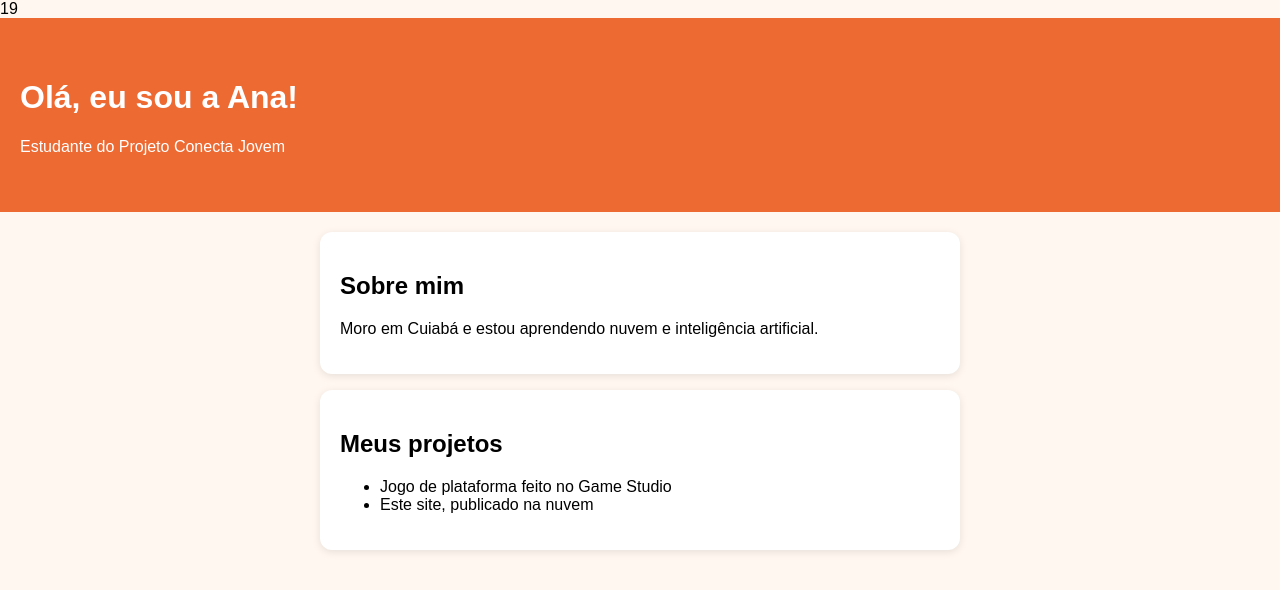
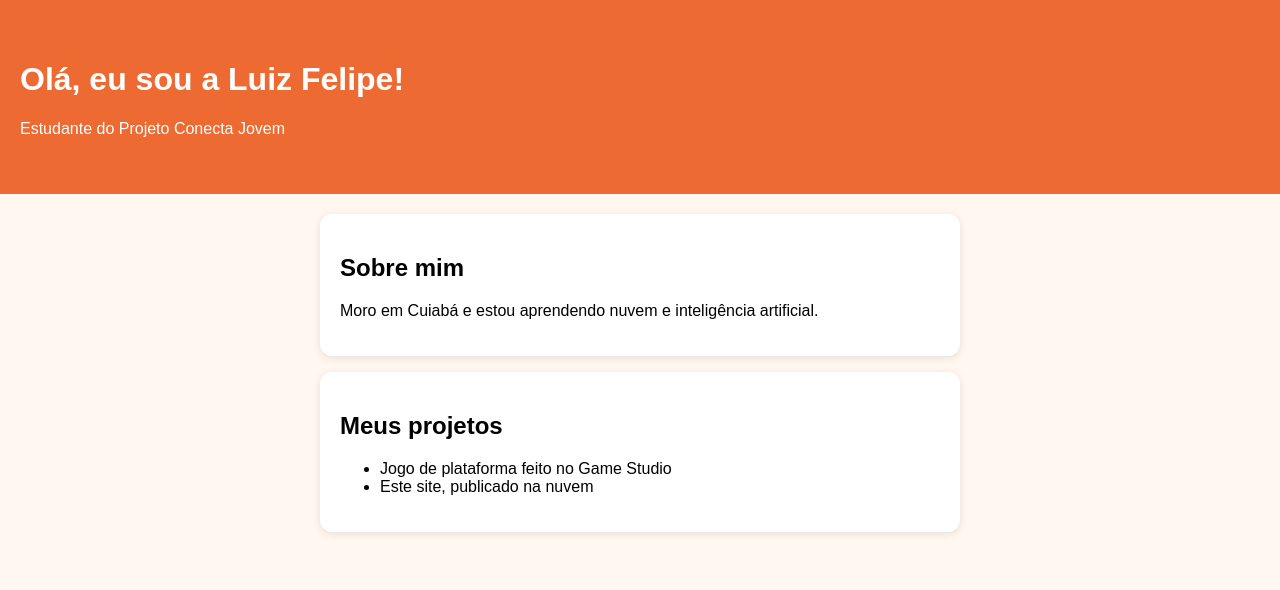
Before and after one commit to luiz645/projeto_conectaJovem, a plain HTML site: page index.html in a window 1280 px wide. Drawn offline with Linux system fonts and the light colour scheme.

Commit message:
alteraçâo do meu nome de Ana para Luiz Felipe

```diff
--- a/index.html
+++ b/index.html
@@ -13,8 +13,8 @@ margin-bottom: 16px; box-shadow: 0 2px 8px rgba(0, 0, 0, 0.1); }
 </style>
 </head>
 <body>
-19<header>
-<h1>Olá, eu sou a Ana!</h1>
+<header>
+<h1>Olá, eu sou a Luiz Felipe!</h1>
 <p>Estudante do Projeto Conecta Jovem</p>
 </header>
 <main>
```
